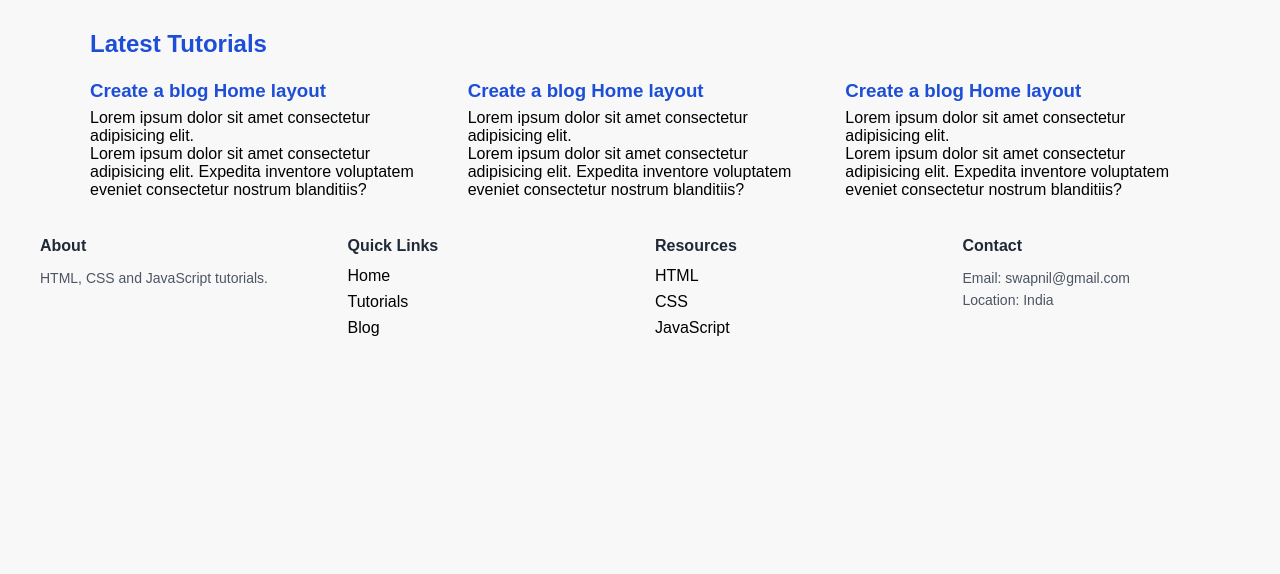
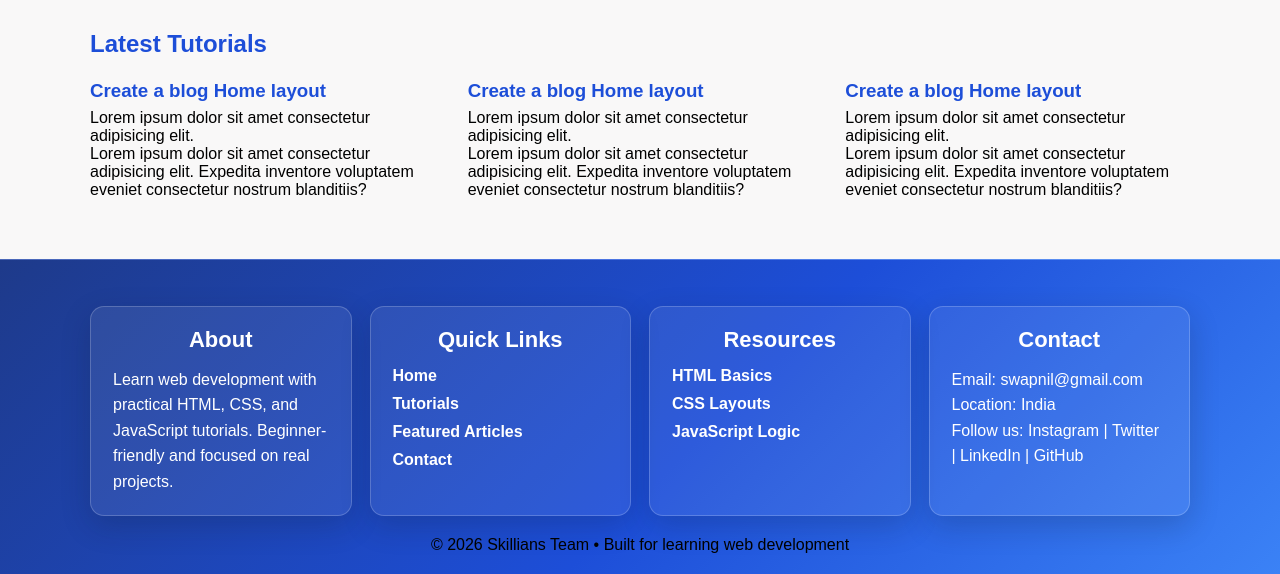
Before and after one commit to Abhisek753/Test_Blog_App_Ui, a plain HTML site: page index.html in a window 1280 px wide. Shown: the part 876-1450 px from the top of the page. Before the commit the page ends 1221 px from the top, so only its background shows below. Drawn offline with Linux system fonts and the light colour scheme.

Commit message:
enhance footer design and content for better user engagement

```diff
--- a/index.css
+++ b/index.css
@@ -90,65 +90,98 @@ a:hover{
     margin-top: 3%;
 }
 .site-footer {
-  background: #f8f9fc;
-  padding: 40px 20px 20px;
-  border-top: 1px solid #e5e7eb;
+  margin-top: 60px;
+  background: linear-gradient(135deg, #1e3a8a, #1d4ed8 55%, #3b82f6);
+  padding: 46px 20px 20px;
+  border-top: 1px solid rgba(255, 255, 255, 0.2);
   font-family: Arial, sans-serif;
 }
 
 .footer-container {
-  max-width: 1200px;
+  max-width: 1100px;
   margin: auto;
   display: grid;
   grid-template-columns: repeat(4, 1fr);
-  gap: 30px;
+  gap: 18px;
+}
+
+.footer-box {
+  background: rgba(255, 255, 255, 0.08);
+  border: 1px solid rgba(255, 255, 255, 0.2);
+  color: white;
+  padding: 20px 22px;
+  border-radius: 14px;
+  min-height: 175px;
+  box-shadow: 0 10px 30px rgba(15, 23, 42, 0.2);
 }
 
 .footer-box h4 {
-  margin-bottom: 12px;
-  color: #1f2937;
+  margin-bottom: 14px;
+  font-size: 22px;
+  font-weight: 700;
+
 }
 
 .footer-box p {
-  font-size: 14px;
-  color: #4b5563;
+  font-size: 16px;
+
   line-height: 1.6;
 }
 
 .footer-box ul {
   list-style: none;
   padding: 0;
+  margin: 0;
 }
 
 .footer-box ul li {
-  margin-bottom: 8px;
+  margin-bottom: 10px;
 }
 
 .footer-box ul li a {
   text-decoration: none;
-  color: #2563eb;
-  font-size: 14px;
+  color: white;
+  font-size: 16px;
+  font-weight: 600;
+  transition: color 0.2s ease;
 }
 
 .footer-box ul li a:hover {
+  color: white;
   text-decoration: underline;
 }
 
 .footer-bottom {
-  margin-top: 30px;
+  max-width: 1100px;
+  margin: 24px auto 0;
+  padding-top: 15px;
+  border-top: 1px solid rgba(255, 255, 255, 0.35);
   text-align: center;
-  font-size: 13px;
-  color: #6b7280;
+  font-size: 15px;
+  color: #e2e8f0;
 }
 
-@media (max-width: 1024px) {
+@media (max-width: 900px) {
   .footer-container {
-    grid-template-columns: repeat(3, 1fr);
+    grid-template-columns: repeat(2, 1fr);
   }
 }
 
-@media (max-width: 340px) {
+@media (max-width: 560px) {
   .footer-container {
-    grid-template-columns: 2fr;
+    grid-template-columns: 1fr;
+  }
+
+  .footer-box {
+    min-height: auto;
+  }
+
+  .footer-box h4 {
+    font-size: 20px;
+  }
+
+  .footer-box p,
+  .footer-box ul li a {
+    font-size: 15px;
   }
 }
--- a/index.html
+++ b/index.html
@@ -91,41 +91,55 @@
        </section>
 
     </main>
-    <footer>
-       <div class="footer-container">
+    <footer class="site-footer" id="contact">
+  <div class="footer-container">
 
     <div class="footer-box">
-      <h4>About</h4>
-      <p> HTML, CSS and JavaScript tutorials.</p>
+      <h4 style="text-align: center;">About</h4>
+      <p>
+        Learn web development with practical HTML, CSS, and JavaScript tutorials.
+        Beginner-friendly and focused on real projects.
+      </p>
     </div>
 
     <div class="footer-box">
-      <h4>Quick Links</h4>
+      <h4 style="text-align: center;">Quick Links</h4>
       <ul>
-        <li>Home</li>
-        <li>Tutorials</li>
-        <li>Blog</li>
+        <li><a href="#home">Home</a></li>
+        <li><a href="#tutorial">Tutorials</a></li>
+        <li><a href="#featured">Featured Articles</a></li>
+        <li><a href="#contact">Contact</a></li>
       </ul>
     </div>
 
     <div class="footer-box">
-      <h4>Resources</h4>
+      <h4 style="text-align: center;">Resources</h4>
       <ul>
-        <li>HTML</li>
-        <li>CSS</li>
-        <li>JavaScript</li>
+        <li><a href="#featured">HTML Basics</a></li>
+        <li><a href="#featured">CSS Layouts</a></li>
+        <li><a href="#featured">JavaScript Logic</a></li>
       </ul>
     </div>
 
     <div class="footer-box">
-      <h4>Contact</h4>
+      <h4 style="text-align: center;">Contact</h4>
       <p>Email: swapnil@gmail.com</p>
       <p>Location: India</p>
+
+      <p>
+        Follow us:
+           <a href="#">Instagram</a> |
+        <a href="#">Twitter</a> |
+        <a href="#">LinkedIn</a> |
+        <a href="#">GitHub</a>
+      </p>
     </div>
 
   </div>
 
-
-    </footer>
+  <p style="text-align:center; margin-top:20px;">
+    © 2026 Skillians Team • Built for learning web development
+  </p>
+</footer>
 </body>
 </html>
```
